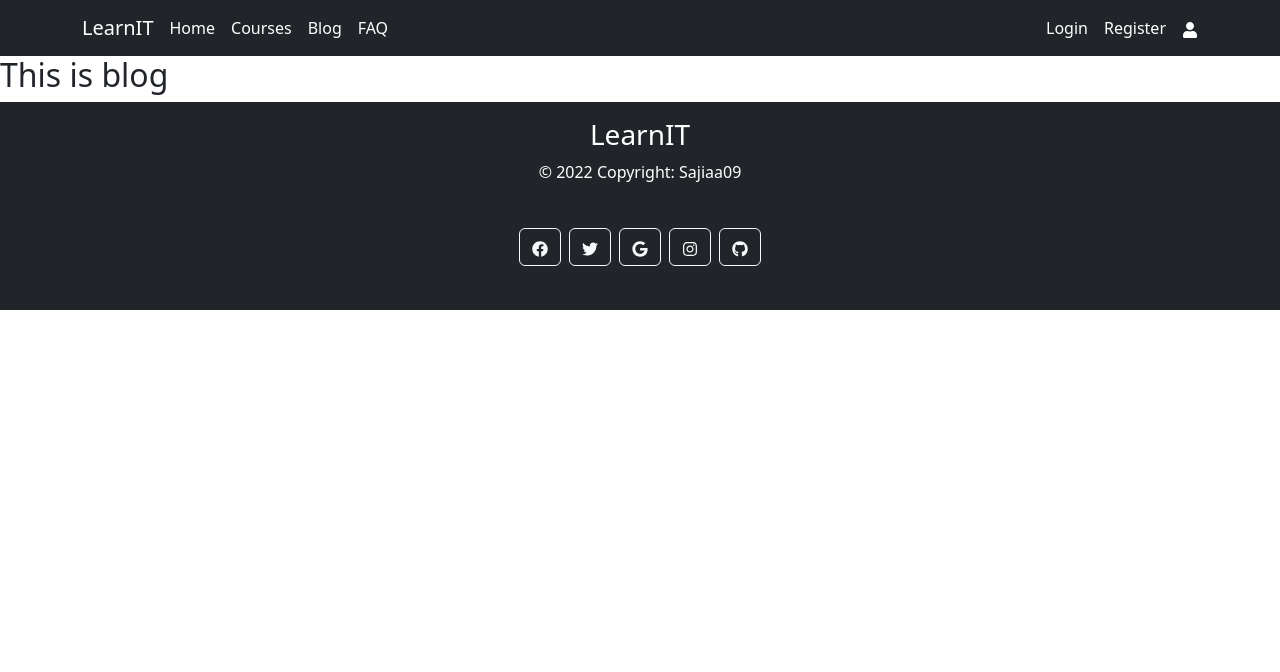
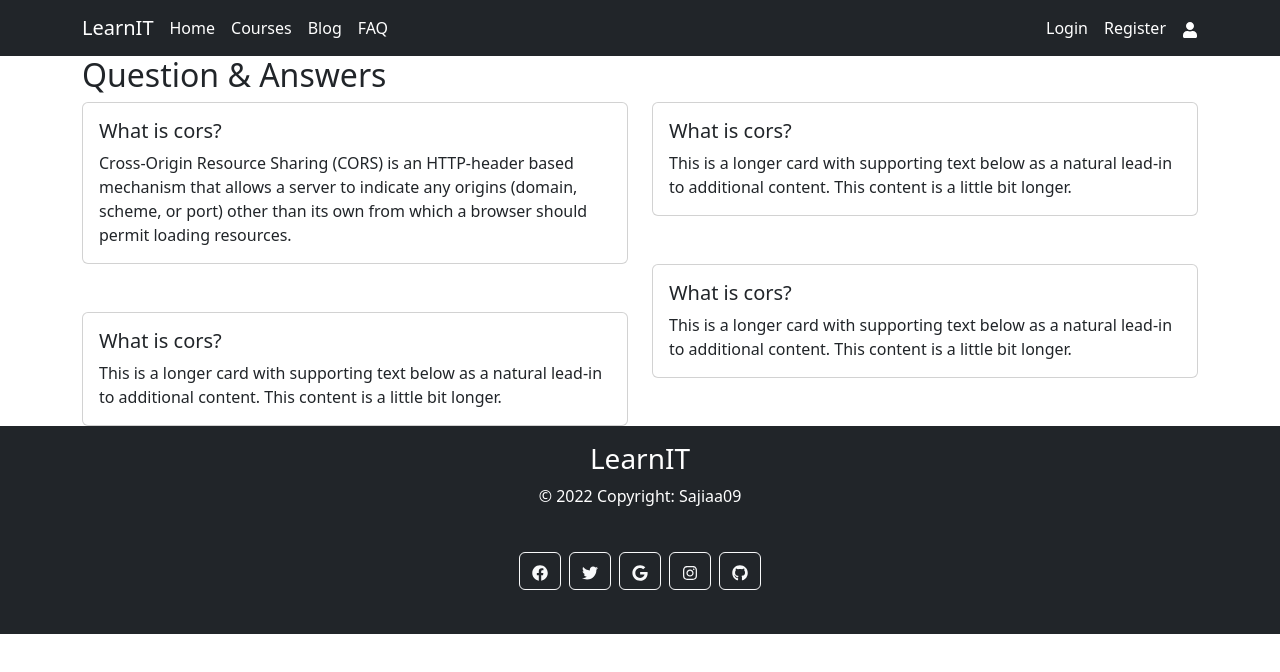
Before and after one commit to Sajia09/Learn-IT-Client-Site, a React (Create React App) app: page /blog in a window 1280 px wide. Shown: the top 672 px of the page. Built offline with nearby package versions, Linux system fonts and the light colour scheme; no server answers.

Commit message:
blog added

```diff
--- a/src/Pages/Blog/Blog.js
+++ b/src/Pages/Blog/Blog.js
@@ -1,9 +1,60 @@
 import React from 'react';
+import { Container } from 'react-bootstrap';
+import Card from 'react-bootstrap/Card';
+import Col from 'react-bootstrap/Col';
+import Row from 'react-bootstrap/Row';
+
 
 const Blog = () => {
     return (
         <div>
-            <h2>This is blog</h2>
+           <Container>
+           <h2>Question & Answers</h2>
+           <Row xs={1} md={2} className="g-4">
+        <Col>
+          <Card className='mb-5'>
+            <Card.Body>
+              <Card.Title>What is cors?</Card.Title>
+              <Card.Text>
+              Cross-Origin Resource Sharing (CORS) is an HTTP-header based mechanism that allows a server to indicate any origins (domain, scheme, or port) other than its own from which a browser should permit loading resources.
+              </Card.Text>
+            </Card.Body>
+          </Card>
+          <Card>
+            <Card.Body>
+              <Card.Title>What is cors?</Card.Title>
+              <Card.Text>
+                This is a longer card with supporting text below as a natural
+                lead-in to additional content. This content is a little bit
+                longer.
+              </Card.Text>
+            </Card.Body>
+          </Card>
+        </Col>
+        <Col>
+          <Card className='mb-5'>
+            <Card.Body>
+              <Card.Title>What is cors?</Card.Title>
+              <Card.Text>
+                This is a longer card with supporting text below as a natural
+                lead-in to additional content. This content is a little bit
+                longer.
+              </Card.Text>
+            </Card.Body>
+          </Card>
+          <Card>
+            <Card.Body>
+              <Card.Title>What is cors?</Card.Title>
+              <Card.Text>
+                This is a longer card with supporting text below as a natural
+                lead-in to additional content. This content is a little bit
+                longer.
+              </Card.Text>
+            </Card.Body>
+          </Card>
+        </Col>
+    </Row>
+           </Container>
         </div>
     );
 };
```
